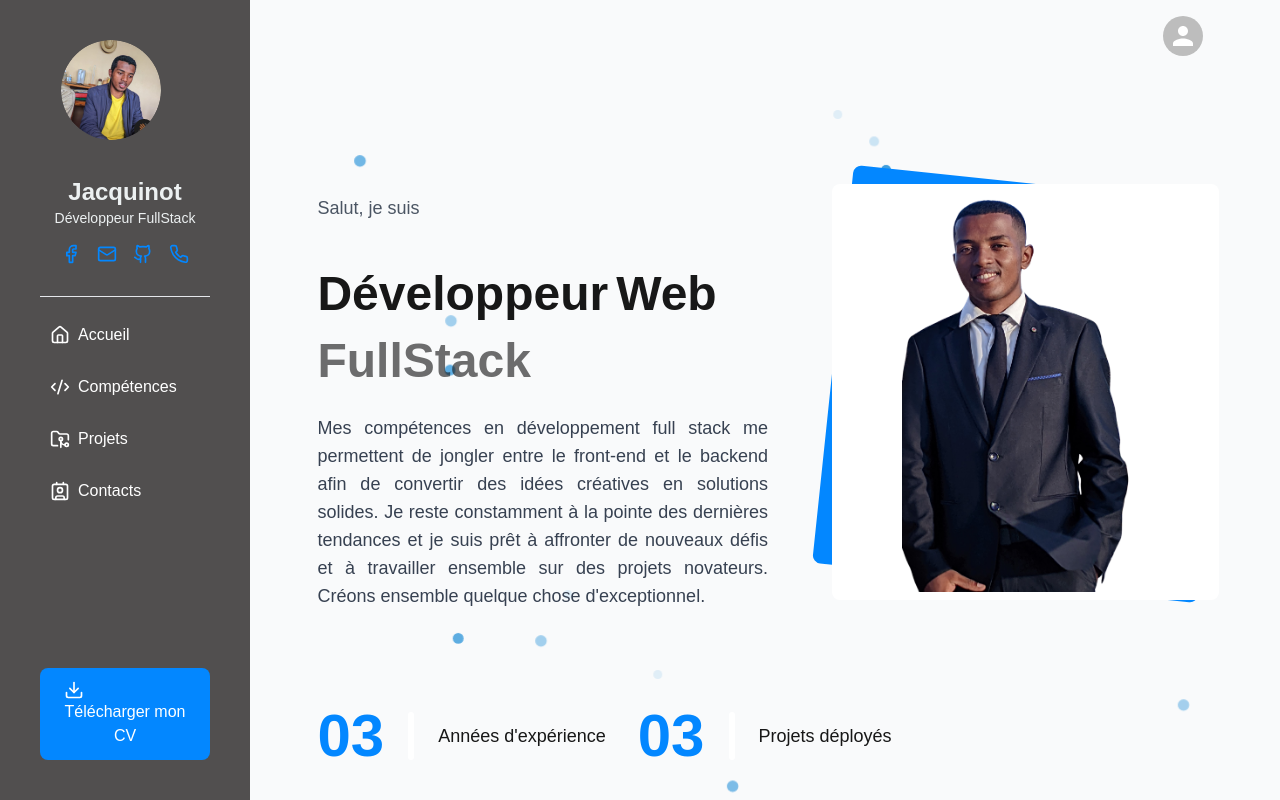
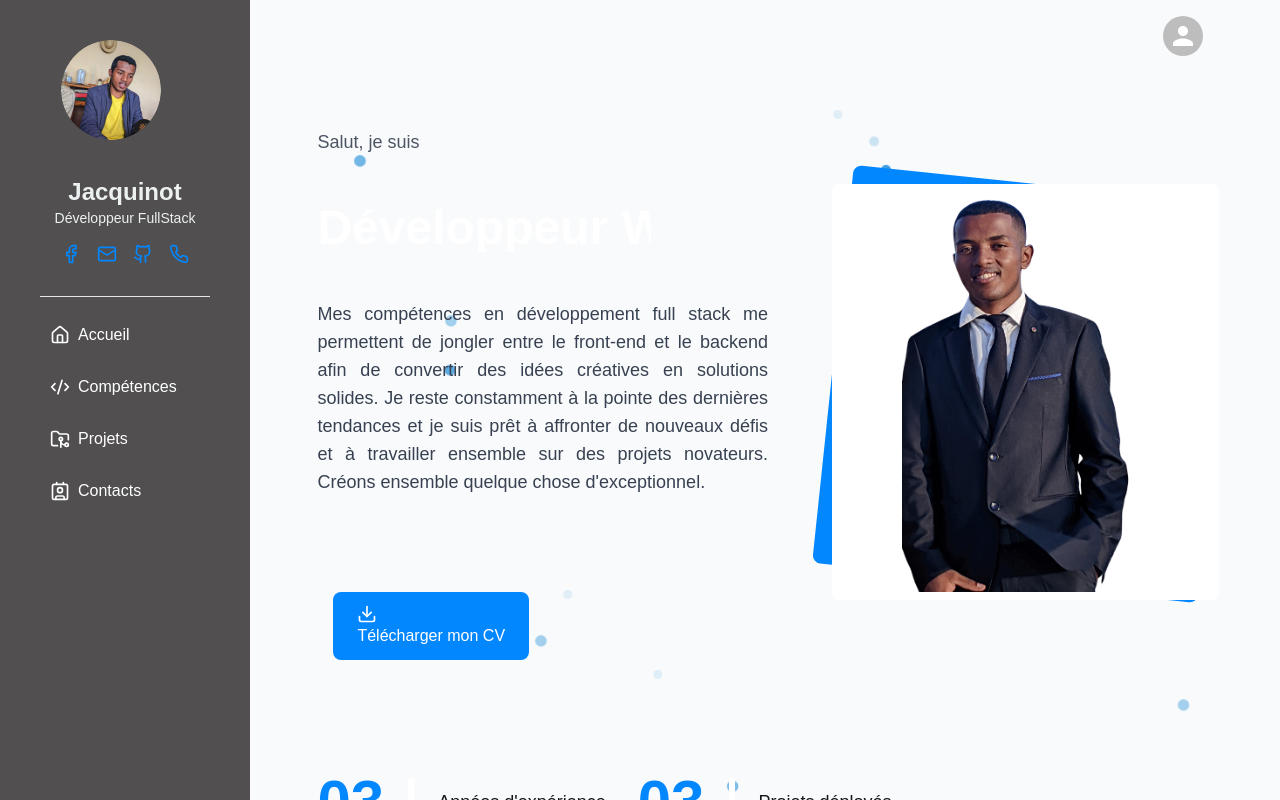
Before and after one commit to HiQaody/HiQaody.github.io, a Next.js app: page / in a window 1280 px wide. Built offline with nearby package versions, Linux system fonts and the light colour scheme.

Commit message:
annimation

```diff
--- a/app/components/AnimatedTitle.tsx
+++ /dev/null
@@ -1,38 +0,0 @@
-import React from "react";
-import {motion} from "framer-motion";
-
-const textVariants = {
-    hidden: {opacity: 0, y: 50},
-    visible: (i: number) => ({
-        opacity: 1,
-        y: 0,
-        transition: {
-            delay: i * 0.3, // Délai pour chaque mot
-            duration: 0.6,
-            ease: "easeOut",
-            repeat: Infinity,
-            repeatDelay: 1
-        }
-    })
-};
-
-export default function AnimatedTitle() {
-    const words = ["Développeur", "Web", "FullStack"];
-
-    return (
-        <h1 className="font-bold text-2xl sm:text-3xl md:text-4xl lg:text-5xl">
-            {words.map((word, index) => (
-                <motion.span
-                    key={word}
-                    custom={index} // Prop "custom" pour passer l'index au variant
-                    variants={textVariants}
-                    initial="hidden"
-                    animate="visible"
-                    className="inline-block mr-2"
-                >
-                    {word}
-                </motion.span>
-            ))}
-        </h1>
-    );
-}
--- /dev/null
+++ b/app/components/CVDownload.tsx
@@ -0,0 +1,46 @@
+import React from 'react';
+import { motion } from 'framer-motion';
+import { Download } from 'lucide-react';
+
+const buttonVariants = {
+    hover: {
+        scale: 1.05,
+        y: -5,
+        transition: {
+            type: 'spring',
+            stiffness: 400,
+            damping: 10
+        }
+    },
+    tap: {
+        scale: 0.95,
+        y: 0,
+        transition: {
+            duration: 0.2
+        }
+    }
+};
+
+interface CVDownloadButtonProps {
+    onClick: () => void;
+}
+
+const CVDownloadButton = ({ onClick }: CVDownloadButtonProps) => {
+    return (
+        <div className="p-4 w-full">
+            <motion.button
+                onClick={onClick}
+                type="button"
+                className="mt-8 px-6 py-3 text-white bg-primary rounded-lg hover:bg-primary-dark transition-colors"
+                variants={buttonVariants}
+                whileHover="hover"
+                whileTap="tap"
+            >
+                <Download className="w-5 h-5 mr-2" />
+                Télécharger mon CV
+            </motion.button>
+        </div>
+    );
+};
+
+export default CVDownloadButton;
--- a/app/components/Sidebar.tsx
+++ b/app/components/Sidebar.tsx
@@ -25,12 +25,7 @@ const Sidebar = () => {
         setIsOpen(!isOpen);
     };
 
-    function handleDownloadCV() {
-        const link = document.createElement('a');
-        link.href = '/cv/cv.pdf';
-        link.download = 'Jacquinot_CV.pdf';
-        link.click();
-    }
+
 
     return (
         <>
@@ -136,16 +131,7 @@ const Sidebar = () => {
                     </nav>
                 </div>
 
-                {/* Bouton CV */}
-                <div className="p-4 w-full">
-                    <button
-                        onClick={handleDownloadCV}
-                        className="mt-8 px-6 py-3 text-white bg-primary rounded-lg hover:bg-primary-dark transition-colors"
-                    >
-                        <Download className="w-5 h-5 mr-2"/>
-                        Télécharger mon CV
-                    </button>
-                </div>
+
             </div>
         </>
     );
--- a/app/components/Title.jsx
+++ b/app/components/Title.jsx
@@ -2,7 +2,7 @@
 import React, {useEffect} from 'react';
 import MA from "../assets/images/Pub/photo 1.png";
 import Image from "next/image";
-import AnimatedTitle from "@/app/components/AnimatedTitle";
+import CVDownload from "./CVDownload";
 
 function Title() {
     useEffect(() => {
@@ -29,6 +29,14 @@ function Title() {
         // Cleanup particles after component unmounts
         return () => clearInterval(interval);
     }, []);
+
+    function handleDownloadCV() {
+        const link = document.createElement('a');
+        link.href = '/cv/cv.pdf';
+        link.download = 'Jacquinot_CV.pdf';
+        link.click();
+    }
+
     return (
         <div className="flex-grow flex items-center h-screen relative overflow-hidden">
             {/* Particle effect container */}
@@ -55,7 +63,10 @@ function Title() {
                             Salut, je suis
                         </span>
 
-                        <AnimatedTitle />
+                        {/* Title */}
+                        <h1 className="animate-typing overflow-hidden whitespace-nowrap border-r-4 border-r-white pr-5 text-5xl text-white font-bold">Développeur
+                            Web FullStack</h1>
+
 
                         {/* Description */}
                         <div className="">
@@ -69,6 +80,8 @@ function Title() {
                                 Créons ensemble quelque chose d&apos;exceptionnel.
                             </p>
                         </div>
+                        {/* Bouton CV */}
+                        <CVDownload onClick={handleDownloadCV} />
                     </div>
                     {/* Stats */}
                     <div className="flex flex-col sm:flex-row gap-6 sm:gap-8 mt-16 lg:mt-20 xl:mt-24">
--- a/tailwind.config.ts
+++ b/tailwind.config.ts
@@ -8,6 +8,28 @@ const config: Config = {
   ],
   theme: {
     extend: {
+      keyframes: {
+        typing: {
+          "0%": {
+            width: "0%",
+            visibility: "hidden"
+          },
+          "100%": {
+            width: "100%"
+          }
+        },
+        blink: {
+          "50%": {
+            borderColor: "transparent"
+          },
+          "100%": {
+            borderColor: "white"
+          }
+        }
+      },
+      animation: {
+        typing: "typing 2s steps(20) infinite alternate, blink .7s infinite"
+      },
       colors: {
         background: "var(--background)",
         foreground: "var(--foreground)",
```
